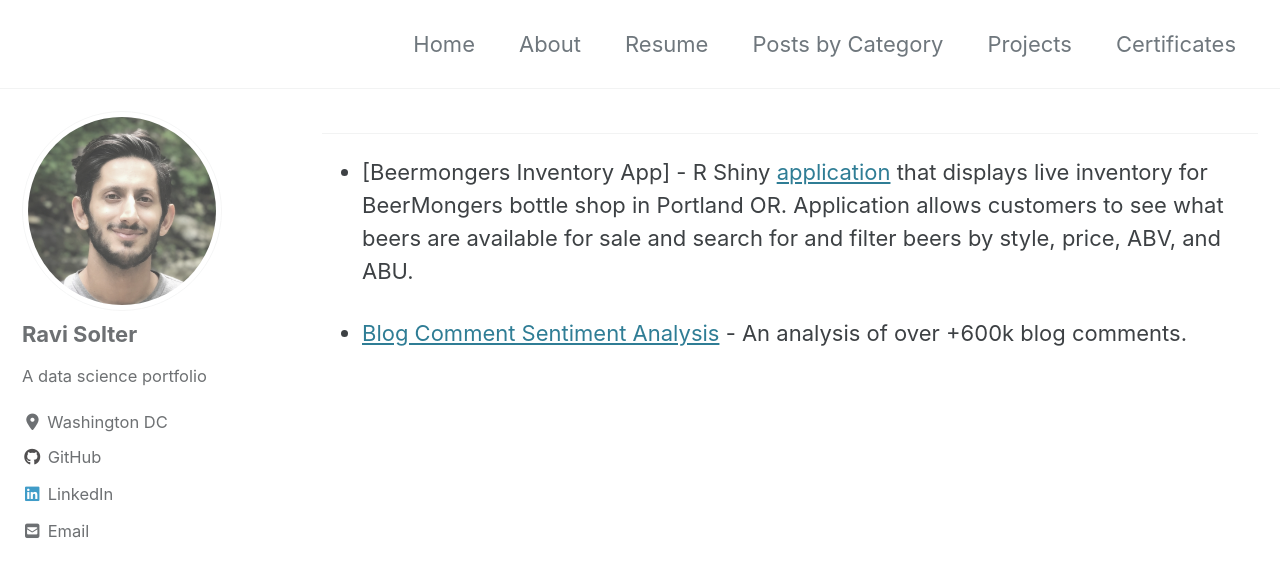
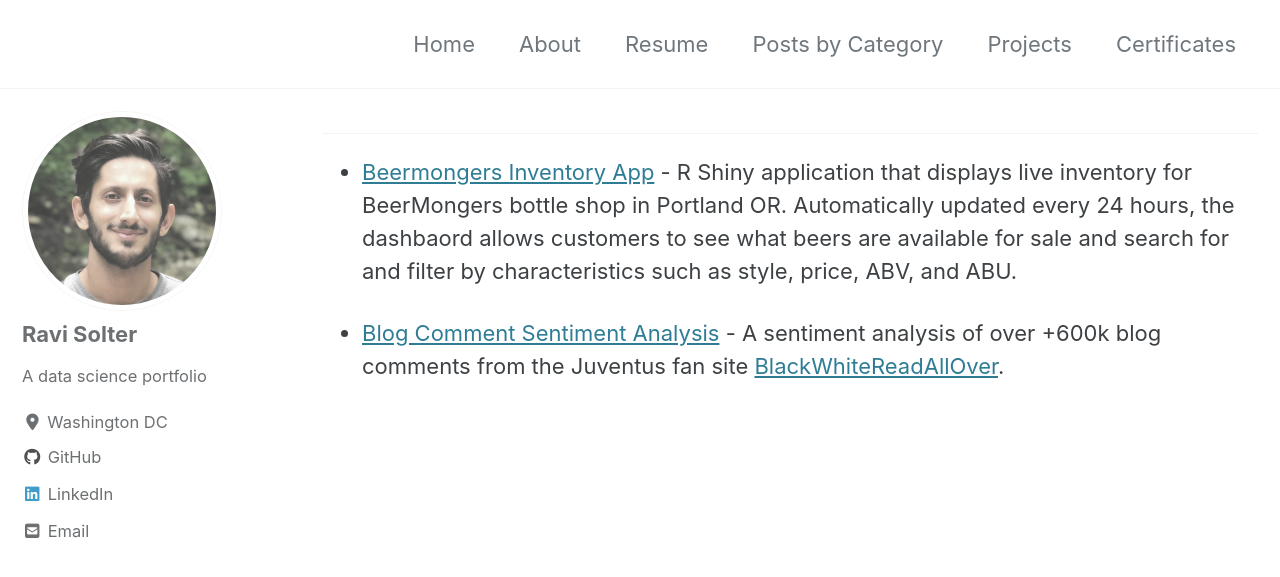
Before and after one commit to rsolter/rsolter.github.io, a Jekyll site: the page built from _pages/projects.md, in a window 1280 px wide and 900 px high. Shown: the top 577 px of the window. Built offline with Jekyll 4.4.1, drawn with Linux system fonts in a browser that asks for light colours; cached includes are drawn as plain includes; nearby versions of some CDN libraries.

Commit message:
fixed linke in projects

```diff
--- a/_pages/projects.md
+++ b/_pages/projects.md
@@ -5,13 +5,12 @@ permalink: /projects/
 author_profile: true
 read_time: false
 share: false
-#header:
-#  image: "assets/images/hirschhorn.jpeg"
+
 ---
 
 ****
 
-- [Beermongers Inventory App] - R Shiny [application](https://thebeermongers.shinyapps.io/Bottle_List/) that displays live inventory for BeerMongers bottle shop in Portland OR. Application allows customers to see what beers are available for sale and search for and filter beers by style, price, ABV, and ABU.
+- [Beermongers Inventory App](https://thebeermongers.shinyapps.io/Bottle_List/) - R Shiny application that displays live inventory for BeerMongers bottle shop in Portland OR. Automatically updated every 24 hours, the dashbaord allows customers to see what beers are available for sale and search for and filter by characteristics such as style, price, ABV, and ABU.
 
 
-- [Blog Comment Sentiment Analysis](https://rsolter.github.io/BWRAO-Comment-Scraper/) - An analysis of over +600k blog comments.
+- [Blog Comment Sentiment Analysis](https://rsolter.github.io/BWRAO-Comment-Scraper/) - A sentiment analysis of over +600k blog comments from the Juventus fan site [BlackWhiteReadAllOver](https://www.blackwhitereadallover.com/).
```
Also changed, not shown: _posts/2019-11-01-Monthly_Bike_Forecast.md (+3 -1 lines).
